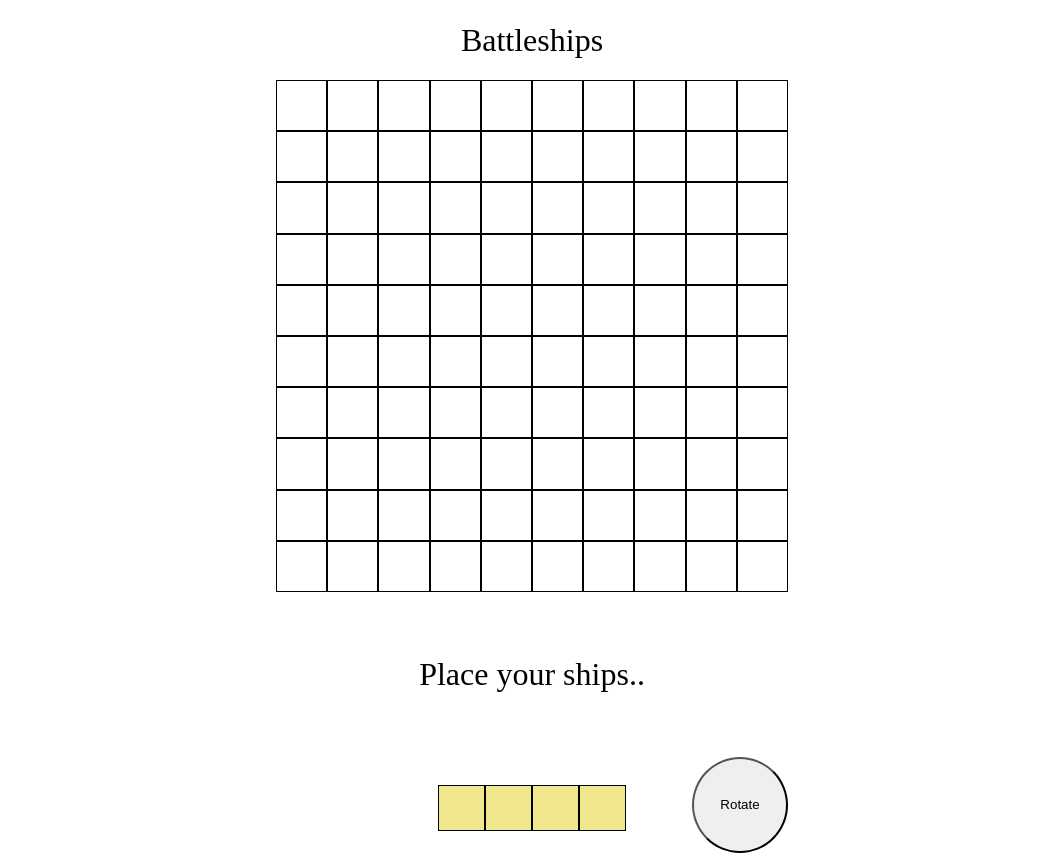
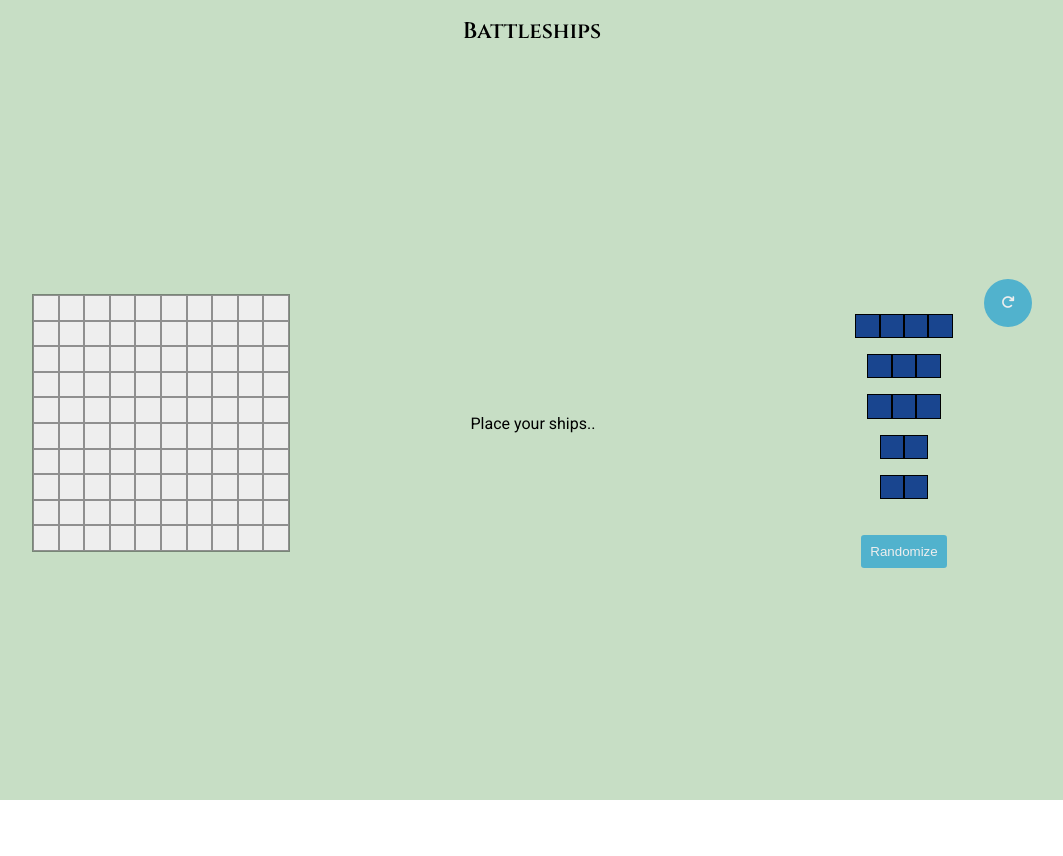
Before and after one commit to kzyzzz/battleship, a website built with webpack: page index.html in a window 1280 px wide. Shown: the top 856 px of the page, without its empty margins (108-1171 px from the left). After the commit the page ends 800 px from the top, so only its background shows below. Built offline with nearby package versions, Linux system fonts and the light colour scheme.

Commit message:
added css, function improve

```diff
--- a/css/style.css
+++ b/css/style.css
@@ -1,15 +1,25 @@
+@import url('https://fonts.googleapis.com/css2?family=Cinzel:wght@400;600&family=Roboto&display=swap');
 * {
     padding: 0;
     margin: 0;
 }
 :root {
     font-size: 4vmin;
+    font-family: 'Roboto', sans-serif;
+}
+.header {
+    margin-top: 1rem;
+    margin-bottom: 1rem;
+    font-weight: 800;
+    font-size: 1.4rem;
+    font-family: 'Cinzel', serif;
 }
 .container {
     display: flex;
     flex-direction: column;
     align-items: center;
     height: 100vh;
+    background-color: #C7DEC5;
 }
 .controls {
     display: flex;
@@ -19,13 +29,16 @@
 }
 .game {
     display: flex;
-    width: 100vw;
+    width: 95vw;
+    height: 100%;
     flex-direction: column;
     align-items: center;
     justify-content: space-around;
+    margin-bottom: 1rem;
 }
 .first-board, .second-board {
     display: grid;
+    border: 1px solid rgba(0, 0, 0, 0.4);
     grid-template-columns: repeat(10, 1.6rem);
     grid-template-rows: repeat(10, 1.6rem);
 }
@@ -34,23 +47,47 @@
     cursor: pointer;
 }
 .gameboard-slot {
-    border: 1px solid black;
+    border: 1px solid rgba(0, 0, 0, 0.4);
+    background-color: #eee;
 
 }
 .ship {
-    background-color: khaki;
+    background-color: #19458F;
 }
 .shot-hit {
-    background-color: darkred;
+    background-color: #E53822;
 }
 .shot-miss {
-    background-color: cadetblue;
+    background-color: #F4D466;
+}
+.shot-miss::before {
+    content: "x";
+    position: relative;
+    top: calc(50% - 0.6rem);
+    left: calc(50% - 0.3rem);
+    color: rgba(0, 0, 0, 0.4);
 }
 .prompt {
     padding: 2rem;
 }
 .garage {
     position: relative;
+    display: flex;
+    flex-direction: column;
+    align-items: center;
+}
+
+.rotate-garage, .randomize-ships {
+    border: none;
+    background-color: #51B2CD;
+    color: #eee;
+    cursor: pointer;
+    transition: all 0.2s;
+    border: 1px solid rgba(0, 0, 0, 0);
+}
+.randomize-ships {
+    padding: 0.5rem;
+    border-radius: .2rem;
 }
 .rotate-garage {
     border-radius: 50%;
@@ -60,11 +97,19 @@
     right: 0;
     top: 0;
 }
+.randomize-ships:hover, .rotate-garage:hover {
+    border: 1px solid rgba(0, 0, 0, 0.1);
+    background-color: #4DB0CB;
+}
+.rotate-garage:hover {
+    transform: rotate(90deg);
+}
 .drop {
+    overflow: hidden;
     width: 16rem;
     height: 16rem;
     display: flex;
-    justify-content: space-around;
+    justify-content: center;
     align-items: center;
 }
 .ship-slot {
@@ -77,3 +122,49 @@
     display: flex;
     flex-direction: row;
 }
+.looser-winner {
+    display: none;
+    flex-direction: column;
+    justify-content: space-around;
+    position: absolute;
+    top: 0;
+    left: 0;
+    width: 100vw;
+    height: 100vh;
+}
+.endgame-msg {
+    background-color: rgba(0, 0, 0, 0.8);
+    align-items: center;
+    color: #eee;
+    font-size: 2.5rem;
+    width: 100vw;
+    padding-top: 10vh;
+    padding-bottom: 10vh;
+    text-align: center;
+}
+@media (min-width:600px) {
+    :root {
+        font-size: 3vmin;
+    }
+}
+@media only screen and (min-width : 600px) and (orientation: landscape){
+    :root {
+        font-size: 4vmin;
+    }
+    .game {
+        justify-content: space-between;
+        flex-direction: row;
+        height: 100%;
+        max-width: 1000px;
+        max-height: 800px;
+    }
+    .prompt {
+        padding: 0;
+    }
+}
+
+@media (min-width:801px) {
+    :root {
+        font-size: 2vmin;
+    }
+}
--- a/index.html
+++ b/index.html
@@ -7,27 +7,31 @@
   <meta name="author" content="">
   <meta name="description" content="">
   <meta name="viewport" content="width=device-width, initial-scale=1">
-
   <link href="css/style.css" rel="stylesheet">
+  <script
+      src="https://kit.fontawesome.com/a538d6fa29.js"
+      crossorigin="anonymous"
+    ></script>
 </head>
 
 <body>
 
   <div class="container">
-    <div class="controls">
-      <div class="header" draggable="true">Battleships</div>
-    </div>
+    <div class="header">Battleships</div>
     <div class="game">
       <div class="first-board"></div>
       <div class="prompt"></div>
       <div class="garage">
-        <button class="rotate-garage">Rotate</button>
+        <button class="rotate-garage"><i class="fa fa-repeat" aria-hidden="true"></i></button>
         <div class="drop"></div>
-        <button class="start-game">Start Game</button>
+        <button class="randomize-ships">Randomize</button>
       </div>
 
     </div>
 
+  </div>
+  <div class="looser-winner">
+    <div class="endgame-msg"></div>
   </div>
 
   <script src="dist/bundle.js"></script>
--- a/src/domInterraction.js
+++ b/src/domInterraction.js
@@ -2,15 +2,18 @@ import {
   playerAttacking, gameLoop, render, renderFirstBoard, init, board1,
 } from './game';
 
-const startGameBtn = document.querySelector('.start-game');
+const randzShipsBtn = document.querySelector('.randomize-ships');
 const rotateBtn = document.querySelector('.rotate-garage');
 const gameDiv = document.querySelector('.game');
 const prompt = document.querySelector('.prompt');
 const firstBoard = document.querySelector('.first-board');
 const drop = document.querySelector('.drop');
+const popUpDiv = document.querySelector('.looser-winner');
+const container = document.querySelector('.container');
+const endGameMsg = document.querySelector('.endgame-msg');
 
 const addDropEvent = () => {
-  firstBoard.ondrop = function (ev) {
+  firstBoard.ondrop = (ev) => {
     ev.preventDefault();
     const length = parseInt(ev.dataTransfer.getData('length'), 10);
     const index = parseInt(ev.target.className.match(/\d+/)[0], 10);
@@ -22,7 +25,7 @@ const addDropEvent = () => {
       if (board1.garage.length === 0) startGame();
     }
   };
-  firstBoard.ondragover = function (ev) {
+  firstBoard.ondragover = (ev) => {
     ev.preventDefault();
   };
 };
@@ -48,7 +51,7 @@ const renderGarage = () => {
     for (let i = 0; i < ship; i += 1) {
       shipDiv.innerHTML += '<div class=\'ship-slot\'></div>';
     }
-    shipDiv.ondragstart = function (ev) {
+    shipDiv.ondragstart = (ev) => {
       const length = parseInt(ev.target.className.match(/\d+/)[0], 10);
       ev.dataTransfer.setData('length', length);
       const orientation = (ev.target.style.flexDirection === 'row') ? 'x' : 'y';
@@ -68,7 +71,7 @@ const loadPage = () => {
 };
 
 const addBtnEvents = () => {
-  startGameBtn.addEventListener('click', () => {
+  randzShipsBtn.addEventListener('click', () => {
     board1.randomiseShips();
     startGame();
   });
@@ -132,7 +135,12 @@ const renderShips = (gameBoard, parentClass) => {
 const changePrompt = (content) => {
   prompt.innerHTML = `${content}`;
 };
+const endGame = (message) => {
+  container.style.filter = 'blur(2px)';
+  popUpDiv.style.display = 'flex';
+  endGameMsg.textContent = message;
+};
 
 export {
-  startGameBtn, renderBoard, renderShips, addAttackEvents, changePrompt, loadPage,
+  randzShipsBtn, endGame, renderBoard, renderShips, addAttackEvents, changePrompt, loadPage,
 };
--- a/src/game.js
+++ b/src/game.js
@@ -1,7 +1,9 @@
 import Gameboard from './gameboardFactory';
 import Player from './playerFactory';
 // eslint-disable-next-line import/no-cycle
-import { renderBoard, renderShips, loadPage, changePrompt } from './domInterraction';
+import {
+  renderBoard, renderShips, loadPage, changePrompt, endGame
+} from './domInterraction';
 
 let board1 = new Gameboard();
 let board2 = new Gameboard();
@@ -47,8 +49,8 @@ function renderFirstBoard() {
 }
 
 function checkWinner() {
-  if (board1.isAllSunk()) console.log('You Loose..');
-  if (board2.isAllSunk()) console.log('You Win!');
+  if (board1.isAllSunk()) endGame('You loose..');
+  if (board2.isAllSunk()) endGame('You Win!');
 }
 
 export { gameLoop, playerAttacking, render, renderFirstBoard, init, board1 };
--- a/src/gameboardFactory.js
+++ b/src/gameboardFactory.js
@@ -41,7 +41,6 @@ class Gameboard {
   }
 
   randomiseShips() {
-    this.ships = [];
     let index = 0;
     let orientation = 'y';
     do {
```
